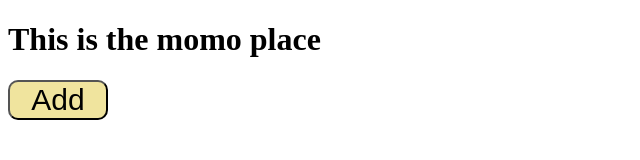
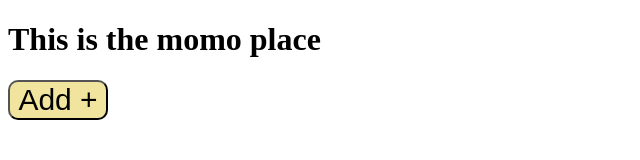
Before and after one commit to SonyChdry0x0/food-odering-website, a plain HTML site: page momo.html in a window 1280 px wide. Shown: the full height of the page, 0-640 px from the left. Drawn offline with Linux system fonts and the light colour scheme.

```diff
--- a/momo.html
+++ b/momo.html
@@ -9,7 +9,7 @@
 <body>
     <div>
         <h1>This is the momo place</h1>
-        <button class="momo-btn">Add</button>
+        <button class="momo-btn">Add +</button>
     </div>
         <script src="momo.js"></script>
 </body>
```
